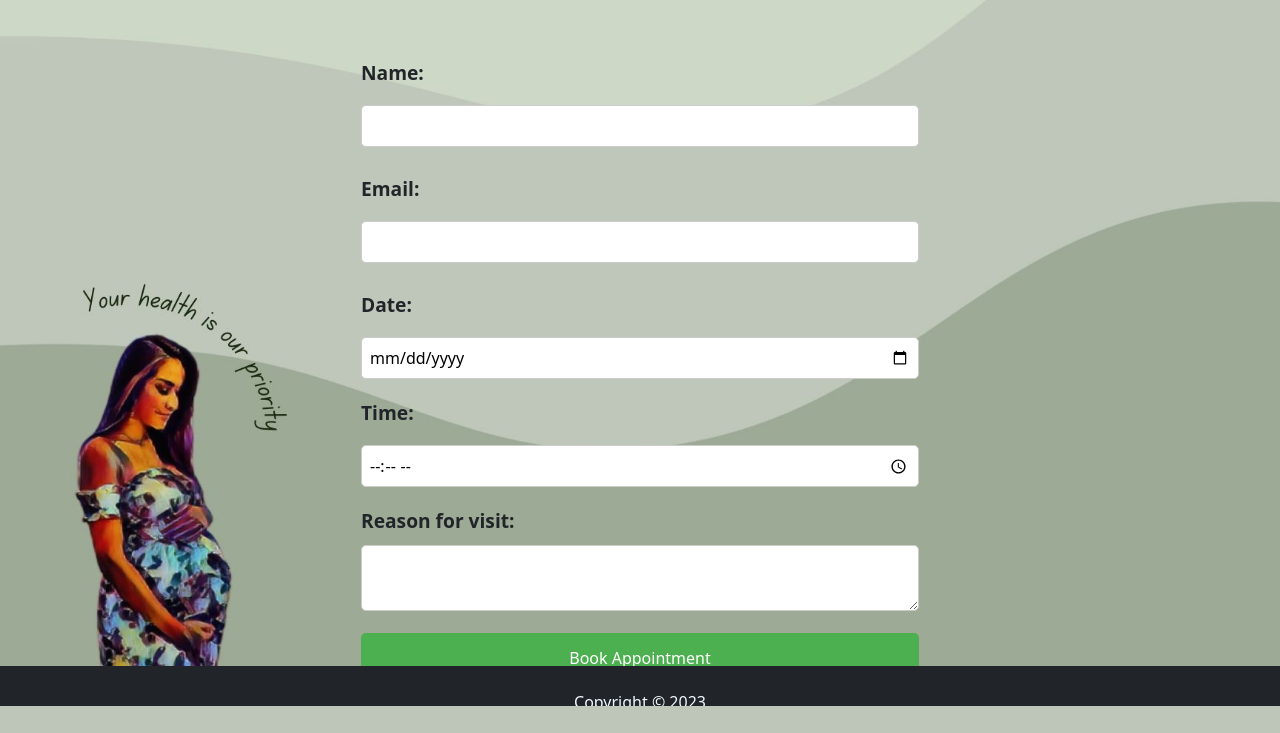
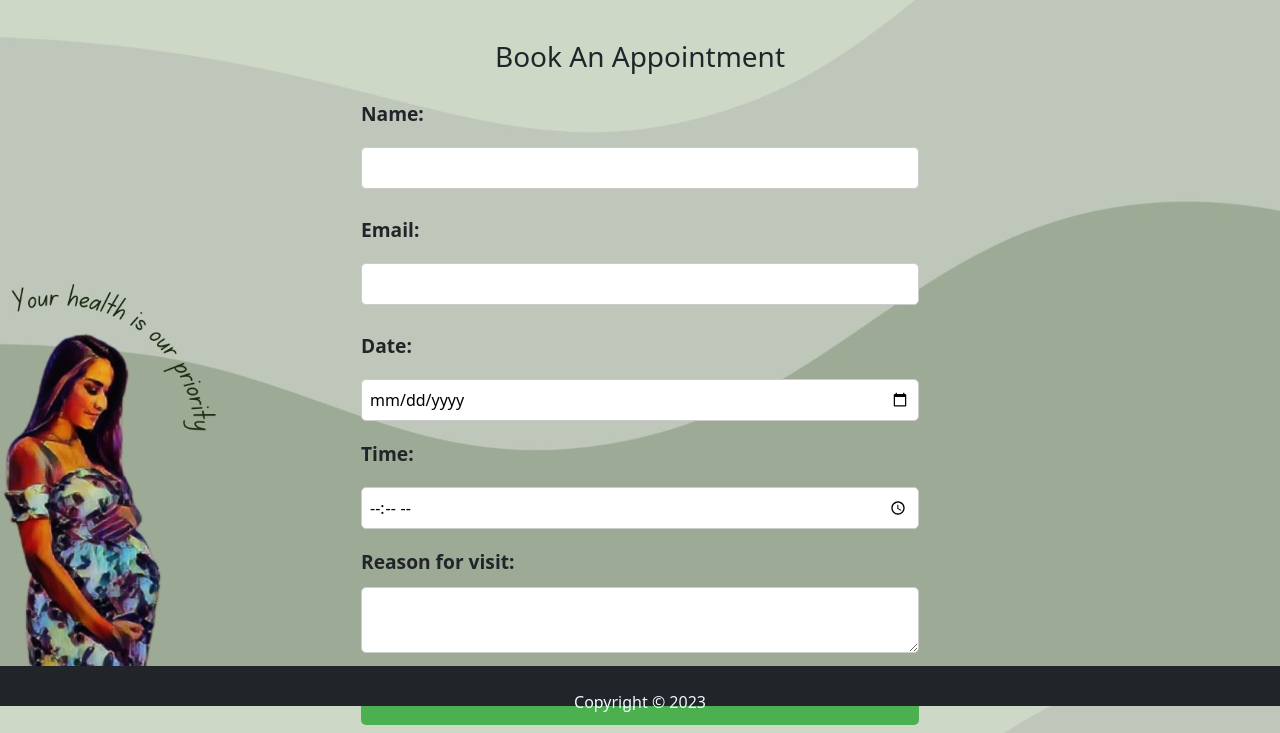
Before and after one commit to kelvin-kahuho/Momma-App---Flask, a Flask app: page /book in a window 1280 px wide. Shown: the part 94-827 px from the top of the page. Before the commit the page ends 800 px from the top, so only its background shows below. Run offline with Flask 2, Linux system fonts and the light colour scheme.

Commit message:
minor fixes

```diff
--- a/index/routes.py
+++ b/index/routes.py
@@ -24,7 +24,7 @@ def register():
         db.session.commit()
         session["logged_in"] = True
         session["username"] = new_user.username
-        return redirect(url_for("home"))
+        return redirect(url_for("book_appointment"))
     else:
         return render_template("register.html")
 
@@ -40,7 +40,7 @@ def log_in():
             session["logged_in"] = True
             session["username"] = user.username
             success = "Logged in successfully"
-            return render_template("home.html", success=success)
+            return render_template("book_appointment.html", success=success)
         else:
             error = "Invalid username or password!"
             return render_template("login.html", error=error)
--- a/index/static/css/static.css
+++ b/index/static/css/static.css
@@ -15,7 +15,7 @@ h1 {
     font-family: 'Times New Roman', Times, serif;
     margin-left: 200px;
     margin-right: 200px;
-    margin-bottom: 20%;
+    margin-bottom: 50%;
     max-height: 850px;
 }
 
--- a/index/templates/book_appointment.html
+++ b/index/templates/book_appointment.html
@@ -2,7 +2,9 @@
 {% block content %}
 <p class="error">{{error}}</p>
 <p class="error">{{success}}</p>
+
 <div class="content-section">
+    <h3 style="text-align: center;">Book An Appointment</h3>
     <form action="{{ url_for('book_appointment') }}" method="POST">
         <label for="name">Name:</label>
         <input type="text" id="name" name="name" required>
```
